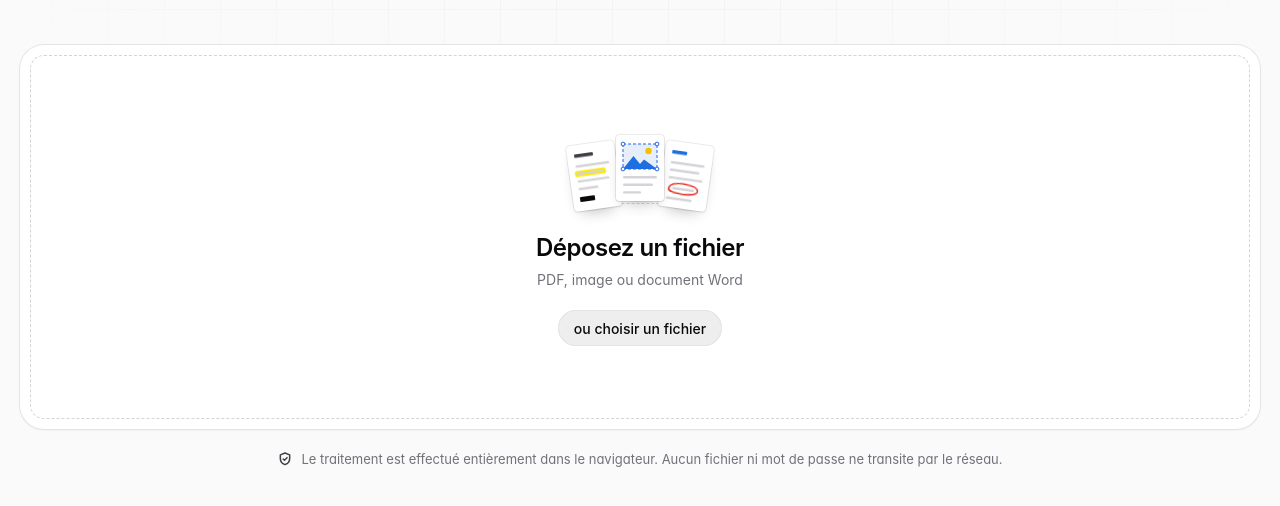
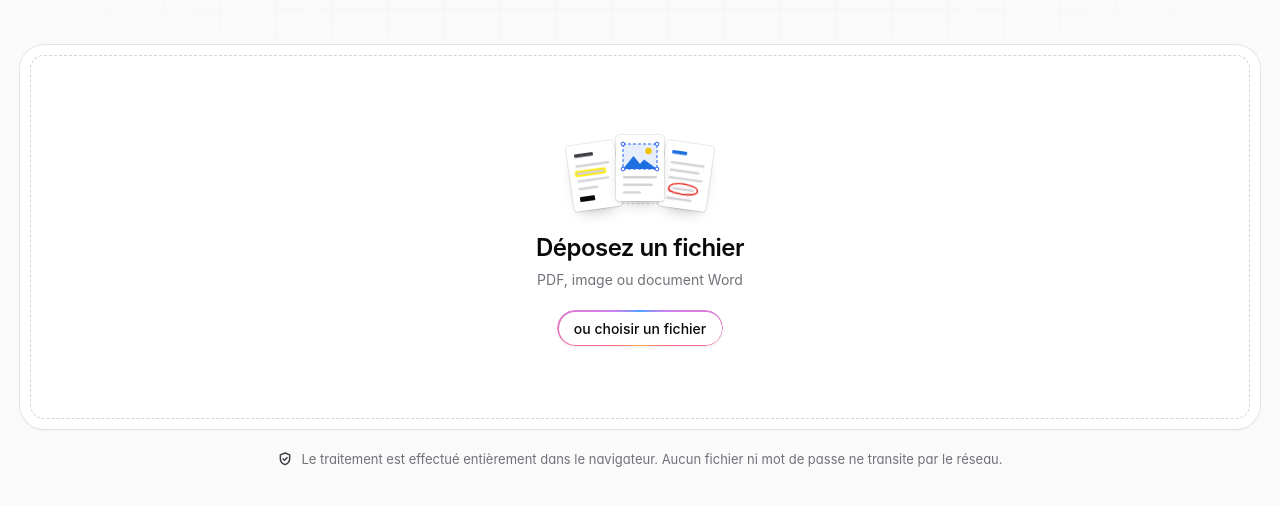
Before and after one commit to Ninjathune-Human/PDF-FLOW, a plain HTML site: page atelier-pdf.html in a window 1280 px wide. Shown: the part 270-776 px from the top of the page. Drawn offline with nearby package versions, Linux system fonts and the light colour scheme; a script that the page names is missing; a web font is replaced by a local one.

Commit message:
Accueil : bouton « ou choisir un fichier » multicolore
Liseré conique multicolore tournant, lavis, lueur colorée et halo blanc au survol ;
liseré fixe en mouvement réduit.

Co-Authored-By: Claude Opus 5.5 <noreply@anthropic.com>
Claude-Session: https://claude.ai/code/session_01AAmNf6GVnT8jRrFZ5axqHC

```diff
--- a/atelier-pdf.html
+++ b/atelier-pdf.html
@@ -165,17 +165,36 @@
   .plate .small{margin-top:-8px;font-size:var(--fs-md);color:var(--muted)}
   /* seul ce bouton réagit, la zone n'en est pas un. Au survol il s'éclaire de l'intérieur : un halo (::before) naît sous le
      pointeur, dont la position arrive par --mx et --my, et le liseré s'éclaircit. Au clavier, le halo se centre */
-  .plate .pick{--pick-base:color-mix(in srgb,var(--ink) 7%,var(--surface));--pick-glow:#fff;--pick-rim:rgba(255,255,255,.9);
-    position:relative;isolation:isolate;overflow:hidden;display:inline-flex;align-items:center;height:var(--h-md);margin-top:6px;padding:0 16px;border-radius:var(--pill);
+  /* « ou choisir un fichier » : seule touche de couleur de l'interface, à la manière des boutons d'IA. Un liseré multicolore
+     (::after, dégradé conique masqué à l'anneau) tourne lentement ; au survol il s'avive, une lueur colorée sort du bouton,
+     un halo blanc naît sous le pointeur (::before, placé par --mx et --my) et le bouton se soulève */
+  @property --pick-a{syntax:'<angle>';inherits:false;initial-value:0deg}
+  @keyframes pickSpin{to{--pick-a:360deg}}
+  .plate .pick{
+    --pick-ring:conic-gradient(from var(--pick-a),#0A84FF,#BF5AF2,#FF375F,#FF9F0A,#FF375F,#BF5AF2,#0A84FF);
+    --pick-base:var(--surface); --pick-hover:var(--surface);
+    --pick-wash:linear-gradient(100deg,rgba(10,132,255,.10),rgba(191,90,242,.12) 45%,rgba(255,55,95,.10) 75%,rgba(255,159,10,.10));
+    --pick-glow:#fff; --pick-glow-mid:rgba(255,255,255,.7);
+    --pick-lift:0 0 18px -4px rgba(191,90,242,.55),0 6px 18px -6px rgba(10,132,255,.5),0 4px 12px -6px rgba(255,55,95,.45);
+    position:relative;isolation:isolate;overflow:hidden;display:inline-flex;align-items:center;height:var(--h-md);margin-top:6px;padding:0 17px;border-radius:var(--pill);
     background:var(--pick-base);color:var(--ink);font-size:var(--fs-md);font-weight:500;cursor:pointer;
-    box-shadow:inset 0 0 0 1px var(--line);transition:box-shadow .3s var(--ease),transform .12s}
-  :root[data-theme="dark"] .plate .pick{--pick-base:color-mix(in srgb,#fff 7%,var(--surface));--pick-glow:rgba(255,255,255,.26);--pick-rim:rgba(255,255,255,.28)}
+    box-shadow:0 1px 2px rgba(9,9,11,.08);
+    transition:background .3s var(--ease),box-shadow .35s var(--ease),transform .2s var(--ease)}
+  :root[data-theme="dark"] .plate .pick{
+    --pick-base:color-mix(in srgb,#fff 6%,var(--surface)); --pick-hover:color-mix(in srgb,#fff 9%,var(--surface));
+    --pick-wash:linear-gradient(100deg,rgba(10,132,255,.22),rgba(191,90,242,.24) 45%,rgba(255,55,95,.2) 75%,rgba(255,159,10,.18));
+    --pick-glow:rgba(255,255,255,.4); --pick-glow-mid:rgba(255,255,255,.12);
+    --pick-lift:0 0 22px -4px rgba(191,90,242,.7),0 8px 22px -8px rgba(10,132,255,.7),0 4px 14px -6px rgba(255,55,95,.6)}
+  .plate .pick::after{content:"";position:absolute;inset:0;border-radius:inherit;padding:1.5px;pointer-events:none;
+    background:var(--pick-ring);opacity:.75;transition:opacity .35s var(--ease);animation:pickSpin 7s linear infinite;
+    -webkit-mask:linear-gradient(#000 0 0) content-box,linear-gradient(#000 0 0);-webkit-mask-composite:xor;mask-composite:exclude}
   .plate .pick::before{content:"";position:absolute;inset:0;z-index:-1;border-radius:inherit;opacity:0;transition:opacity .35s var(--ease);
-    background:radial-gradient(76px circle at var(--mx,50%) var(--my,50%),var(--pick-glow),transparent 72%)}
+    background:radial-gradient(80px circle at var(--mx,50%) var(--my,50%),var(--pick-glow),var(--pick-glow-mid) 35%,transparent 75%),var(--pick-wash)}
   .plate .pick:hover::before,.plate .pick:focus-visible::before{opacity:1}
-  .plate .pick:hover{box-shadow:inset 0 0 0 1px var(--line),inset 0 1px 0 var(--pick-rim),inset 0 0 12px -2px var(--pick-glow)}
+  .plate .pick:hover::after,.plate .pick:focus-visible::after{opacity:1}
+  .plate .pick:hover,.plate .pick:focus-visible{background:var(--pick-hover);transform:translateY(-1px);box-shadow:var(--pick-lift)}
   .plate .pick:active{transform:scale(.97)}
-  .plate .pick:focus-visible{outline:2px solid var(--ink);outline-offset:2px}
+  .plate .pick:focus-visible{outline:2px solid var(--ink);outline-offset:3px}
   input[type=file]{position:absolute;width:1px;height:1px;padding:0;margin:-1px;overflow:hidden;clip:rect(0 0 0 0);border:0}
   /* légende des fonctions, à la manière d'un cartouche */
 
```
Also changed, not shown: 2 other files.
